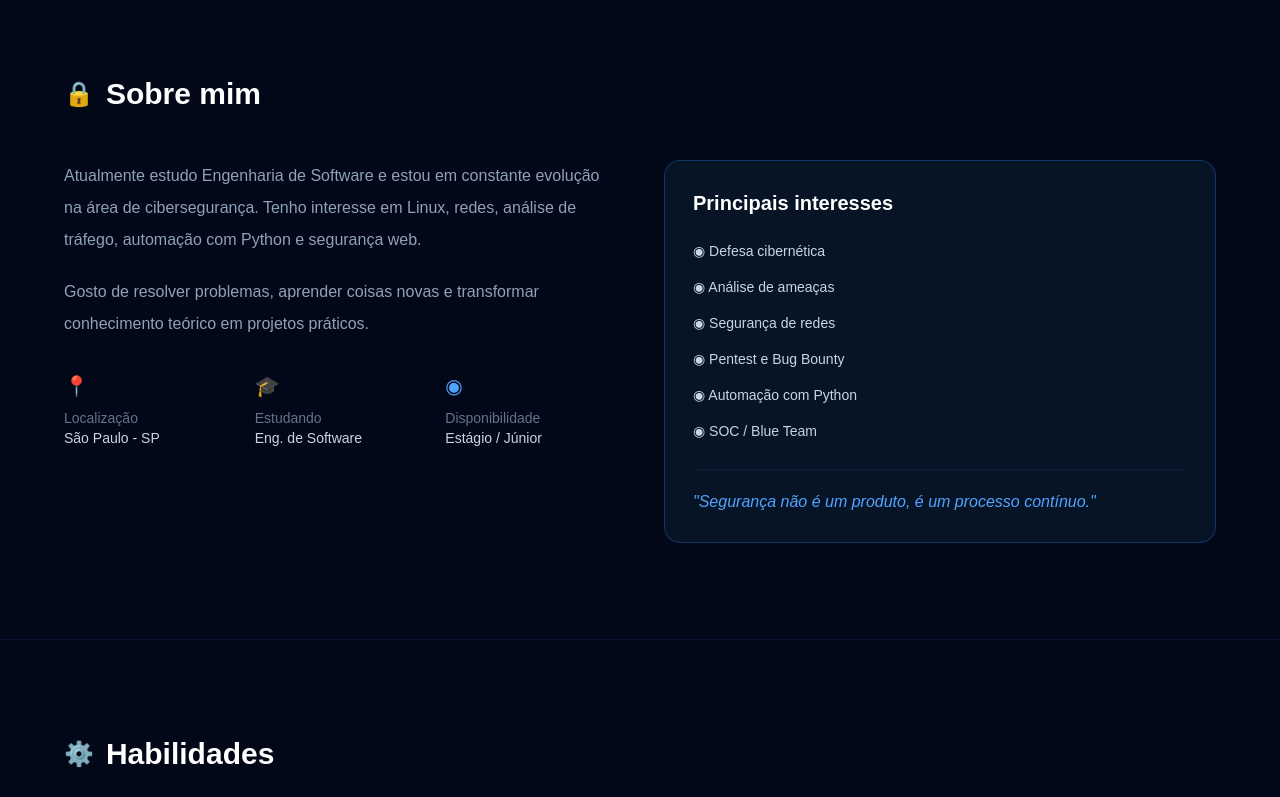
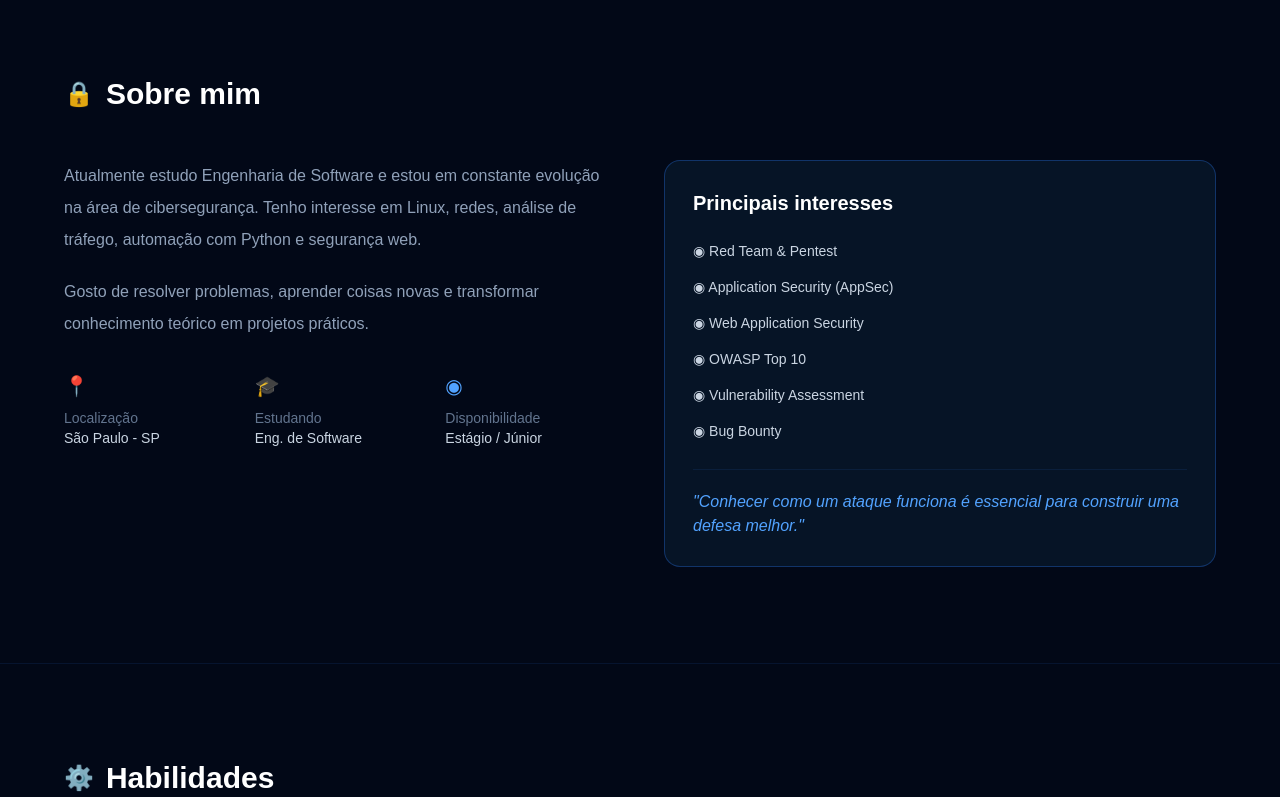
Before and after one commit to CauaSantos26/portfolio-cybersecurity, a Next.js app: page / in a window 1280 px wide. Shown: the part 821-1618 px from the top of the page. Built offline with nearby package versions, Linux system fonts and the light colour scheme.

Commit message:
Update page.tsx

```diff
--- a/app/page.tsx
+++ b/app/page.tsx
@@ -303,17 +303,17 @@ export default function Home() {
               </h3>
 
               <ul className="mt-6 space-y-4 text-sm text-slate-300">
-                <li>◉ Defesa cibernética</li>
-                <li>◉ Análise de ameaças</li>
-                <li>◉ Segurança de redes</li>
-                <li>◉ Pentest e Bug Bounty</li>
-                <li>◉ Automação com Python</li>
-                <li>◉ SOC / Blue Team</li>
+                  <li>◉ Red Team & Pentest</li>
+                  <li>◉ Application Security (AppSec)</li>
+                  <li>◉ Web Application Security</li>
+                  <li>◉ OWASP Top 10</li>
+                  <li>◉ Vulnerability Assessment</li>
+                  <li>◉ Bug Bounty</li>
               </ul>
 
               <p className="mt-7 border-t border-blue-500/10 pt-5 font-medium italic text-blue-400">
-                "Segurança não é um produto,
-                é um processo contínuo."
+               "Conhecer como um ataque funciona é essencial
+                para construir uma defesa melhor."
               </p>
             </div>
           </div>
```
